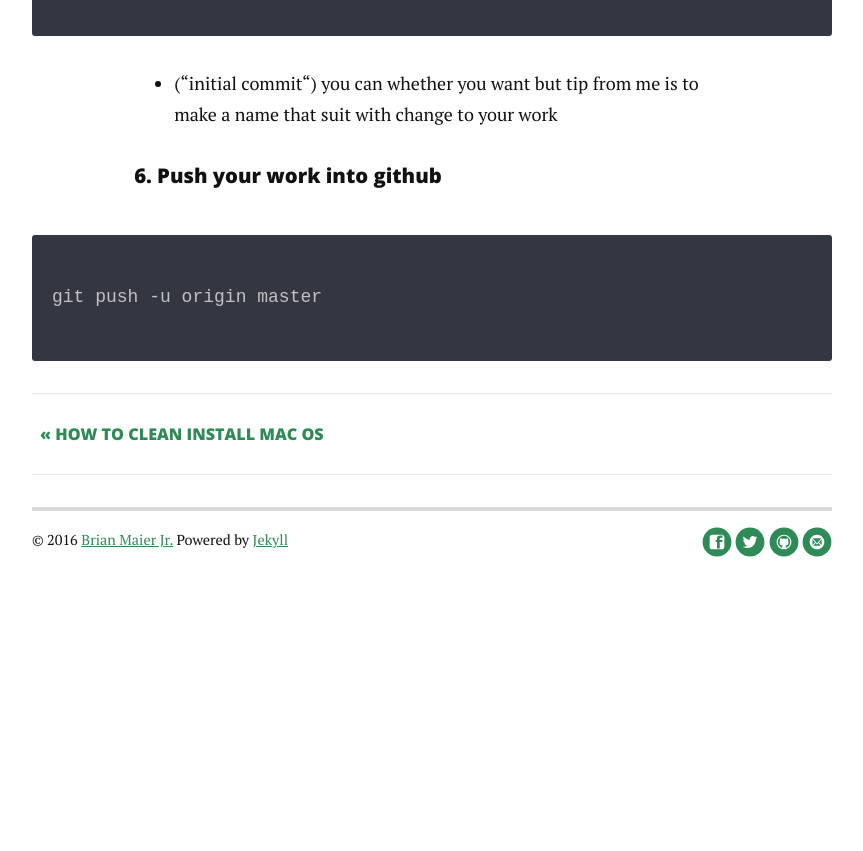
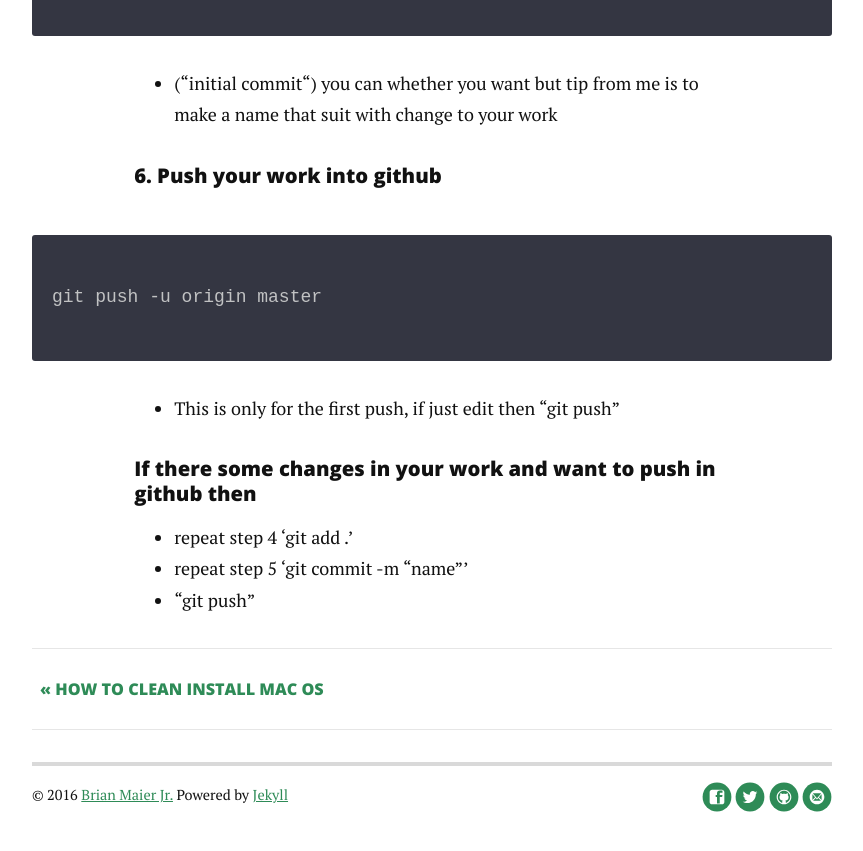
Before and after one commit to best42/best42.github.io, a Jekyll site: the page built from _posts/2014-12-13-code-snippet.markdown, in a window 1280 px wide and 900 px high, scrolled down 1705 px. Shown: the top 851 px of the window, without its empty margins (208-1071 px from the left). Built offline with Jekyll 4.4.1, drawn with Linux system fonts in a browser that asks for light colours; nearby versions of some CDN libraries; Markdown is read by kramdown in place of the engine named in the settings; before the commit the page ends 2349 px from its top, so only the background shows below that.

Commit message:
edit github

```diff
--- a/_posts/2014-12-13-code-snippet.markdown
+++ b/_posts/2014-12-13-code-snippet.markdown
@@ -15,7 +15,8 @@ git init
 {% highlight ruby %}
 git remote add origin https://github.com/best42/best42.github.io.git
 {% endhighlight %}
-* (https://github.com/best42/best42.github.io.git) this will change according to your name of repository
+
+- (https://github.com/best42/best42.github.io.git) this will change according to your name of repository
 
 #### 3. To check whether there has change in your work or not
 {% highlight ruby %}
@@ -31,9 +32,18 @@ git add .
 {% highlight ruby %}
 git commit -m “initial commit“
 {% endhighlight %}
-* (“initial commit“) you can whether you want but tip from me is to make a name that suit with change to your work
+
+- (“initial commit“) you can whether you want but tip from me is to make a name that suit with change to your work
 
 #### 6. Push your work into github
 {% highlight html %}
 git push -u origin master
 {% endhighlight %}
+
+- This is only for the first push, if just edit then "git push"
+
+#### If there some changes in your work and want to push in github then
+
+- repeat step 4 'git add .'
+- repeat step 5 'git commit -m "name"'
+- "git push"
```
